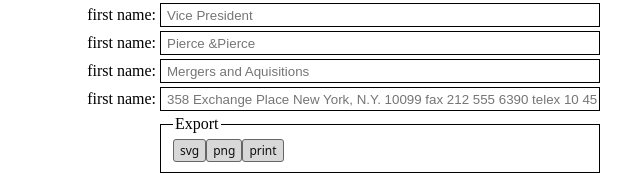
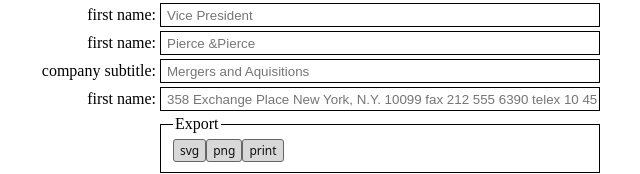
Before and after one commit to Tirth-chokshi/VideoTapeVisuals, a React (Create React App) app in the folder client/: page / in a window 1280 px wide. Shown: the part 428-602 px from the top of the page, without its empty margins (260-900 px from the left). Built offline with nearby package versions, Linux system fonts and the light colour scheme.

Commit message:
Update App.jsx

```diff
--- a/client/src/App.jsx
+++ b/client/src/App.jsx
@@ -92,7 +92,7 @@
            <input type="text" id="companyName" name="companyName" placeholder={cardFields.companyName} onChange={this.updateCard} />
          </div>
          <div className="card-editor__field">
-           <label htmlFor="companySubtitle">First Name</label>
+           <label htmlFor="companySubtitle">Company Subtitle</label>
            <input type="text" id="companySubtitle" name="companySubtitle" placeholder={cardFields.companySubtitle} onChange={this.updateCard} />
          </div>
          <div className="card-editor__field">
```
